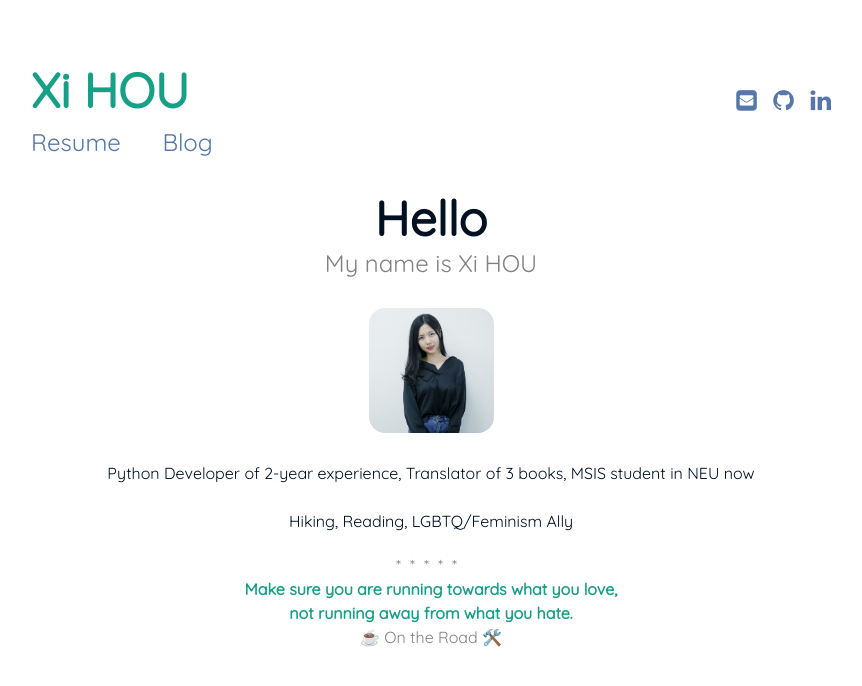
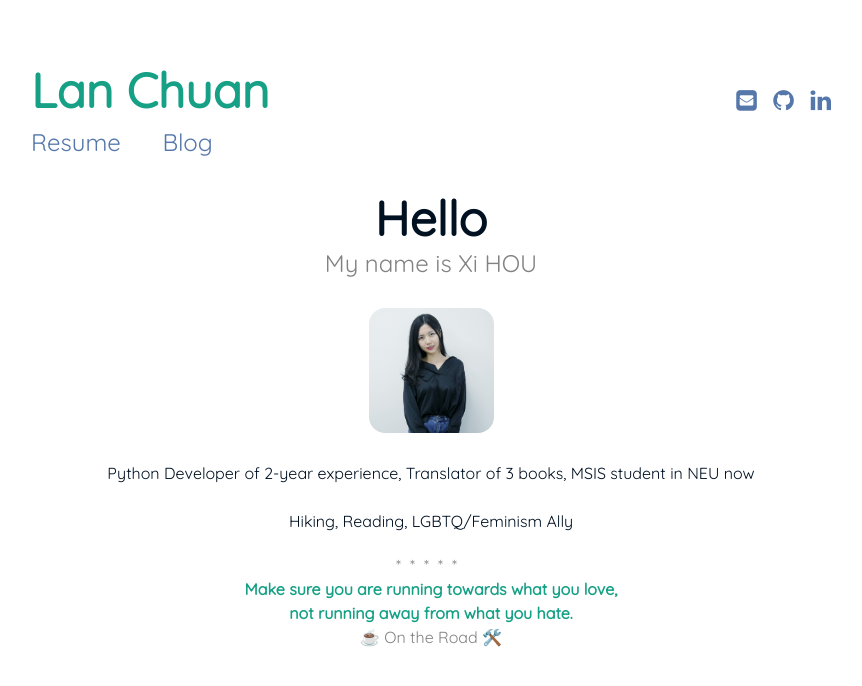
Before and after one commit to user1689/cv, a Jekyll site: the page built from index.md, in a window 1280 px wide. Shown: the top 686 px of the page, without its empty margins (209-1071 px from the left). Built offline with Jekyll 4.4.1, drawn with Linux system fonts in a browser that asks for light colours.

Commit message:
change name

```diff
--- a/_config.yml
+++ b/_config.yml
@@ -1,5 +1,5 @@
 # Site settings
-title: Xi HOU
+title: Lan Chuan
 description: >
   A simple, minimal Jekyll theme for a personal web page and blog, focusing on white space and readability
 
```
